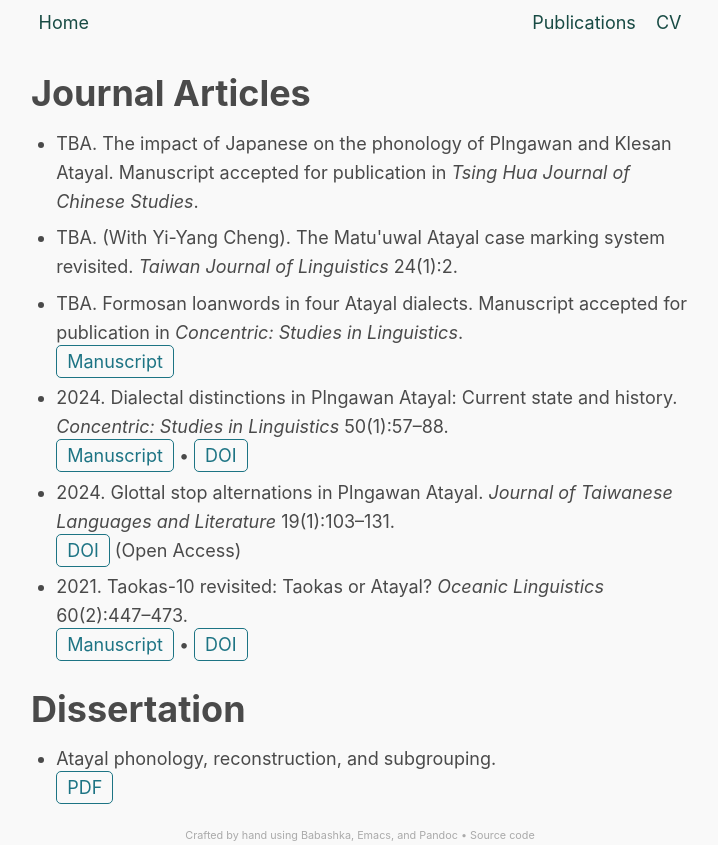
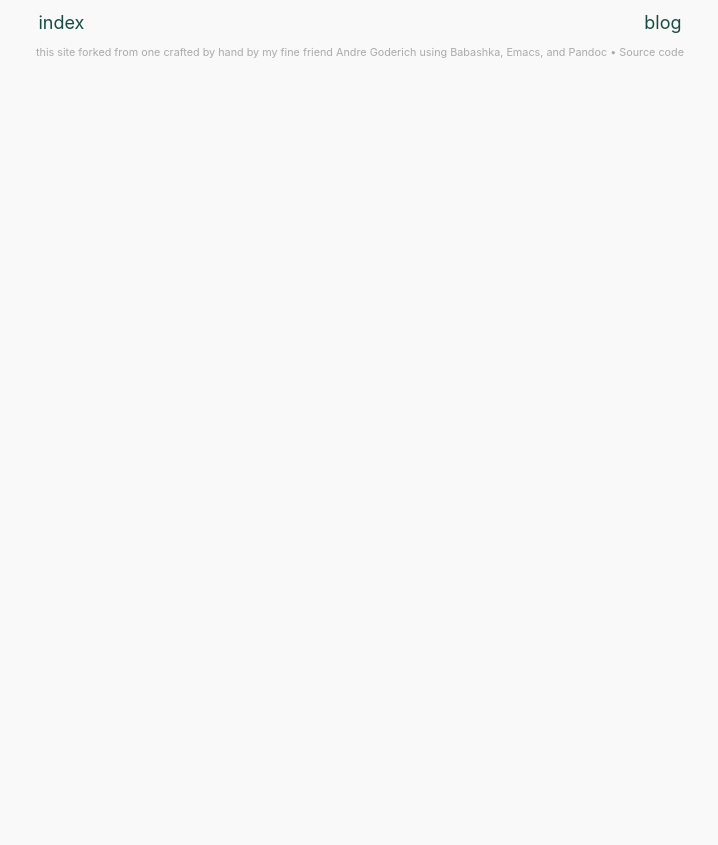
Before and after one commit to abuczuba/czu.ba, a plain HTML site: page docs/publications.html in a window 1280 px wide. Shown: the whole page, without its empty margins (280-998 px from the left). After the commit the page ends 800 px from the top, so only its background shows below. Drawn offline with Linux system fonts and the light colour scheme.

Commit message:
Rebuilt site with updated content

```diff
--- a/docs/publications.html
+++ b/docs/publications.html
@@ -2,15 +2,18 @@
   <div class="header-container">
     <nav class="nav">
       <div id="home-container">
-        <a class="home nav-link" href="/">Home</a>
+        <a class="home nav-link" href="/">index</a>
       </div>
       <ul>
-        <li><a class="nav-link" href="/publications.html">Publications</a></li>
+        <li><a class="nav-link" href="/blog.html">blog</a></li>
+<!--
         <li><a class="nav-link" href="/static/cv.pdf">CV</a></li>
+-->
       </ul>
     </nav>
   </div>
 </header>
+<!--
 <main><h2>Journal Articles</h2>
 <ul class="incremental">
 <li>TBA. The impact of Japanese on the phonology of Plngawan and Klesan
@@ -44,12 +47,13 @@ href="https://doi.org/10.1353/ol.2021.0013" class="button">DOI</a></li>
 href="static/Goderich_2020_Atayal_phonology,_reconstruction,_and_subgrouping.pdf"
 class="button">PDF</a></li>
 </ul>
-</main><footer>
-  Crafted by hand using
+</main>
+-->    <footer>
+ this site forked from one crafted by hand by my fine friend
+  <a href="https://goderich.tw/">Andre Goderich</a> using
   <a href="https://babashka.org/">Babashka</a>,
   <a href="https://www.gnu.org/software/emacs/">Emacs</a>,
   and <a href="https://pandoc.org/index.html">Pandoc</a>
   •
   <a href="https://github.com/goderich/website">Source code</a>
 </footer>
-</div></body></html>
```
Also changed, not shown: 4 other files.
